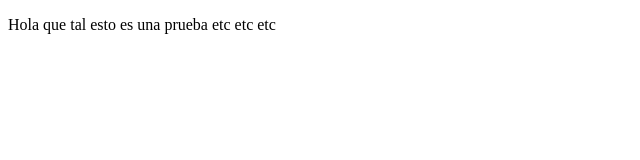
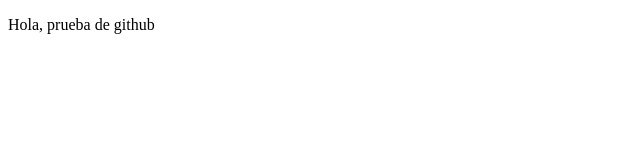
Before and after one commit to Aleathah/proyectoDemoCursoPrework, a plain HTML site: page index.html in a window 1280 px wide. Shown: the whole page, without its empty margins (0-640 px from the left). Drawn offline with Linux system fonts and the light colour scheme.

Commit message:
Primer cambio

```diff
--- a/index.html
+++ b/index.html
@@ -8,8 +8,7 @@
 </head>
 <body>
     <p>
-        Hola que tal esto es una prueba
-        etc etc etc
+        Hola, prueba de github
     </p>
 </body>
 </html>
```
